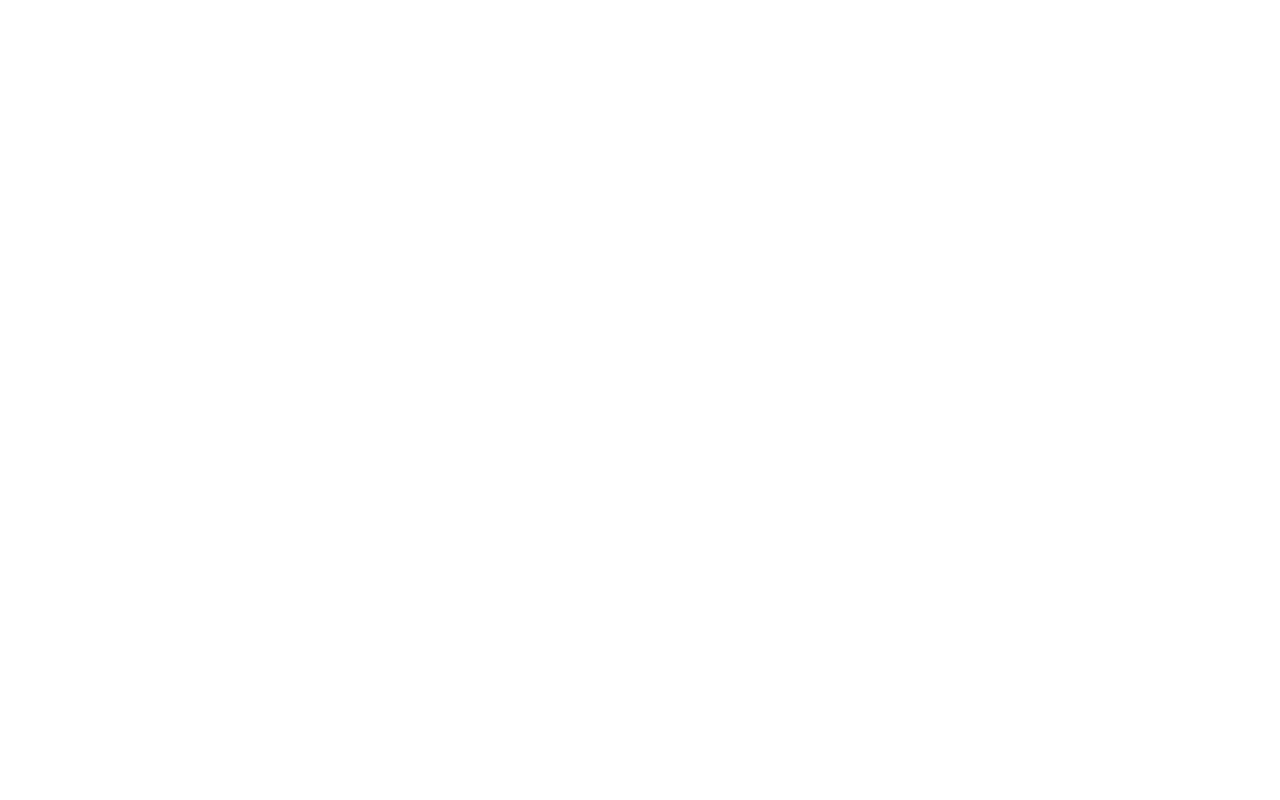
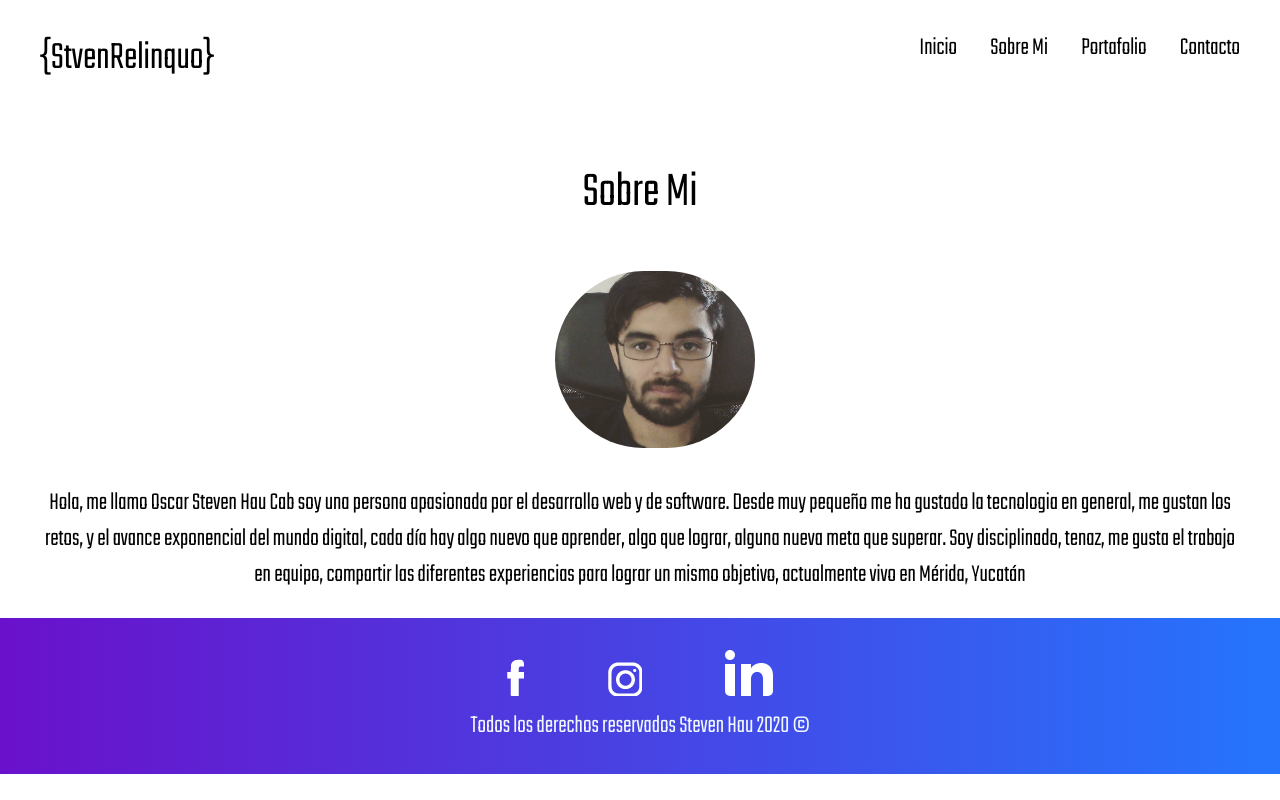
Before and after one commit to stevenhau94/website, a plain HTML site: page sobremi.html in a window 1280 px wide. Drawn offline with Linux system fonts and the light colour scheme.

Commit message:
Update Website

```diff
--- a/css/main.css
+++ b/css/main.css
@@ -86,18 +86,6 @@ html{
       justify-content: space-between;
       padding-top: 3rem;
   }
-  .menu{
-      text-decoration: none;
-  }
-  .menu a{
-      text-decoration: none;
-      color: azure;
-      font-size: 2.5rem;
-      margin-right: 3rem;
-  }
-  .menu a:last-of-type{
-      margin: 0;
-  }
   /*Secciones Global*/
   h2{
       font-size: 5rem;
@@ -110,10 +98,43 @@ html{
       margin-bottom: 2rem;
       margin-top: 7rem;
   }
+  .centrar-texto{
+      text-align: center;
+  }
+
+  .menu{
+    text-decoration: none;
+    }
+    .menu-white a{
+        text-decoration: none;
+        color: azure;
+        font-size: 2.5rem;
+        margin-right: 3rem;
+    }
+    .menu-white a:last-of-type{
+        margin: 0;
+    }
+    .menu-black a{
+        text-decoration: none;
+        color: black;
+        font-size: 2.5rem;
+        margin-right: 3rem;
+    }
+    .menu-black a:last-of-type{
+        margin: 0;
+    }
+    .img-contenedor{
+        text-align: center;
+    }
+
+
    /*Seccion del Protafolio*/
    .portafolio-contenedor{
     display: flex;
     justify-content: space-between;
+}
+.portafolio-box{
+    flex-shrink: 0;
 }
 #portafolio h2{
     font-family: 'Bangers', cursive;
@@ -200,6 +221,22 @@ margin-left: 3rem;
 width: 20rem;
 }
 
+/*Seccion Sobre Mi*/
+.header-sobremi{
+    color: black;
+}
+.img-profile{
+align-items: center;
+margin-left: 3rem;
+width: 20rem;
+border-radius: 30rem;
+}
+.contenido-sobremi{
+    text-align: center;
+    margin-left: auto;
+    margin-right: auto;
+}
+
 /*Footer*/
 .site-footer{
     background-image: linear-gradient(to right, #6a11cb 0%, #2575fc 100%);
--- a/portafolio.html
+++ b/portafolio.html
@@ -0,0 +1,94 @@
+<!DOCTYPE html>
+<html lang="en">
+<head>
+    <meta charset="UTF-8">
+    <meta name="viewport" content="width=device-width, initial-scale=1.0">
+    <meta name="description" content="Desarrollador Web y Apps moviles para grandes y medianas empresas">
+    <meta name="keywords" content="steven hau, diseño web, diseño web yucatan, desarrollo web, desarrollo web yucatan, diseño y desarrollo web, diseño y desarrollo web yucatan, experiencia del usuario web, interfaz del usuario web, web designer, web developer, web designer and developer, user interface, user experience, programador freelance, desarrollador freelance, freelance, diseñador web freelance, desarrollador backend, programador backend, programacion en yucatan">
+    <meta name="author" content="www.stevenhau.com - Steven Hau Desarrollador Backend y Frontend">
+    <link href="https://fonts.googleapis.com/css2?family=Teko:wght@300&display=swap" rel="stylesheet">
+    <link href="https://fonts.googleapis.com/css2?family=Righteous&display=swap" rel="stylesheet">
+    <link href="https://fonts.googleapis.com/css2?family=Bangers&display=swap" rel="stylesheet">
+    <link rel="stylesheet" href="css/normalize.css">
+    <link rel="stylesheet" href="css/main.css">
+    <title>Steven Hau | Portafolio</title>
+</head>
+<body>
+    <header class="header-sobremi">
+        <div class="contenedor contenido-header">
+            <div class="barra">
+                <p class="logo">{StvenRelinquo}</p>
+                <nav class="menu-black">
+                    <a href="index.html">Inicio</a>
+                    <a href="sobremi.html">Sobre Mi</a>
+                    <a href="portafolio.html">Portafolio</a>
+                    <a href="contacto.html">Contacto</a>
+                </nav>
+            </div>
+
+        </div>
+    </header>
+
+    <section id="portafolio" class="contenedor seccion">
+        <h2>Diseño software y páginas web profesionales</h2>
+        <div class="portafolio-contenedor">
+            <a class="portafolio-link" href="http://grupocasan.com.mx/servinet/" target="_blank">
+                <div class="portafolio-box">
+                    <img class="portafolio-img" src="img/Servinet-desktop.png" alt="Servinet Desktop Version">
+                    <h3>ServiNET</h3>
+                    <p>Software</p>
+                </div>
+            </a>
+            <a class="portafolio-link" href="#">
+                <div class="portafolio-box">
+                    <img class="portafolio-img" src="img/Servinet-desktop.png" alt="Servinet Desktop Version">
+                    <h3>ServiNET</h3>
+                    <p>Software</p>
+                </div>
+            </a>
+            <a class="portafolio-link" href="#">
+                <div class="portafolio-box">
+                    <img class="portafolio-img" src="img/Servinet-desktop.png" alt="Servinet Desktop Version">
+                    <h3>ServiNET</h3>
+                    <p>Software</p>
+                </div>
+            </a>
+            <a class="portafolio-link" href="#">
+                <div class="portafolio-box">
+                    <img class="portafolio-img" src="img/Servinet-desktop.png" alt="Servinet Desktop Version">
+                    <h3>ServiNET</h3>
+                    <p>Software</p>
+                </div>
+            </a>
+            <a class="portafolio-link" href="#">
+                <div class="portafolio-box">
+                    <img class="portafolio-img" src="img/Servinet-desktop.png" alt="Servinet Desktop Version">
+                    <h3>ServiNET</h3>
+                    <p>Software</p>
+                </div>
+            </a>
+
+        </div>
+
+    </section>
+
+    <footer class="site-footer seccion">
+        <div class="contenedor contenedor-footer">
+            <div class="">
+                <a class="iconos-redes" href="#"><img src="img/logo-facebook.png" alt="logo-facebook"></a>
+                <a class="iconos-redes" href="#"><img src="img/logo-instagram.png" alt="logo-instagram"></a>
+                <a class="iconos-redes" href="#"><img src="img/logo-linkedin.png" alt="logo-linkedin"></a>
+            </div>
+
+            <p class="copyrigth">Todos los derechos reservados Steven Hau 2020 &copy;</p>
+        </div>
+    </footer>
+    <script>
+        window.onload = function(){
+            setTimeout(function(){
+                document.getElementById('banner').style.width ='100%';
+            })
+        }
+    </script>
+</body>
+</html>
--- a/sobremi.html
+++ b/sobremi.html
@@ -0,0 +1,72 @@
+<!DOCTYPE html>
+<html lang="en">
+<head>
+    <meta charset="UTF-8">
+    <meta name="viewport" content="width=device-width, initial-scale=1.0">
+    <meta name="description" content="Desarrollador Web y Apps moviles para grandes y medianas empresas">
+    <meta name="keywords" content="steven hau, diseño web, diseño web yucatan, desarrollo web, desarrollo web yucatan, diseño y desarrollo web, diseño y desarrollo web yucatan, experiencia del usuario web, interfaz del usuario web, web designer, web developer, web designer and developer, user interface, user experience, programador freelance, desarrollador freelance, freelance, diseñador web freelance, desarrollador backend, programador backend, programacion en yucatan">
+    <meta name="author" content="www.stevenhau.com - Steven Hau Desarrollador Backend y Frontend">
+    <link href="https://fonts.googleapis.com/css2?family=Teko:wght@300&display=swap" rel="stylesheet">
+    <link href="https://fonts.googleapis.com/css2?family=Righteous&display=swap" rel="stylesheet">
+    <link href="https://fonts.googleapis.com/css2?family=Bangers&display=swap" rel="stylesheet">
+    <link rel="stylesheet" href="css/normalize.css">
+    <link rel="stylesheet" href="css/main.css">
+    <title>Steven Hau | Sobre Mi</title>
+</head>
+<body>
+    <header class="header-sobremi">
+        <div class="contenedor contenido-header">
+            <div class="barra">
+                <p class="logo">{StvenRelinquo}</p>
+                <nav class="menu-black">
+                    <a href="index.html">Inicio</a>
+                    <a href="sobremi.html">Sobre Mi</a>
+                    <a href="portafolio.html">Portafolio</a>
+                    <a href="contacto.html">Contacto</a>
+                </nav>
+            </div>
+
+        </div>
+    </header>
+
+    <section class="seccion">
+        <div class="contenedor">
+            <h2 class="centrar-texto">Sobre Mi</h2>
+            <div class="img-contenedor">
+                <img class="img-profile"  src="img/profile.png" alt="profile">
+            </div>
+
+            <p class="contenido-sobremi">
+                Hola, me llamo Oscar Steven Hau Cab soy una persona apasionada
+                por el desarrollo web y de software.
+                Desde muy pequeño me ha gustado la tecnologia en general,
+                me gustan los retos, y el avance exponencial del mundo digital, cada
+                día hay algo nuevo que aprender, algo que lograr,
+                alguna nueva meta que superar. Soy disciplinado, tenaz,
+                me gusta el trabajo en equipo, compartir las diferentes
+                experiencias para lograr un mismo objetivo, actualmente
+                vivo en Mérida, Yucatán
+                </p>
+        </div>
+    </section>
+
+    <footer class="site-footer seccion">
+        <div class="contenedor contenedor-footer">
+            <div class="">
+                <a class="iconos-redes" href="#"><img src="img/logo-facebook.png" alt="logo-facebook"></a>
+                <a class="iconos-redes" href="#"><img src="img/logo-instagram.png" alt="logo-instagram"></a>
+                <a class="iconos-redes" href="#"><img src="img/logo-linkedin.png" alt="logo-linkedin"></a>
+            </div>
+
+            <p class="copyrigth">Todos los derechos reservados Steven Hau 2020 &copy;</p>
+        </div>
+    </footer>
+    <script>
+        window.onload = function(){
+            setTimeout(function(){
+                document.getElementById('banner').style.width ='100%';
+            })
+        }
+    </script>
+</body>
+</html>
```
Also changed, not shown: index.html (+1 -1 lines), img/profile.png (added).
